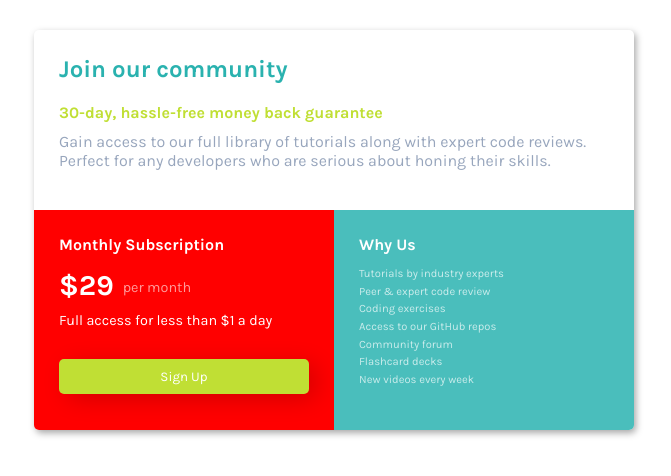
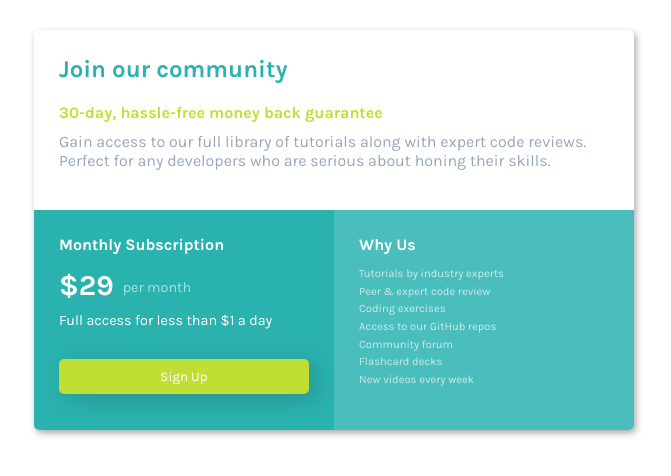
Before and after one commit to OPolo704/pricing-grid-frontendmentor-challenge-via-zachgoll, a plain HTML site: page index.html in a window 1280 px wide. Shown: the whole page, without its empty margins (4-675 px from the left). Drawn offline with Linux system fonts and the light colour scheme.

Commit message:
changing color made it work for some reason 🤦‍♂️

```diff
--- a/style.css
+++ b/style.css
@@ -52,7 +52,7 @@ h2, h4, p {
     vertical-align: top;
     width: 50%;
     height: 100%;
-    background-color: red;
+    background-color: #2ab2af;
     padding: 25px;
 }
 
```
